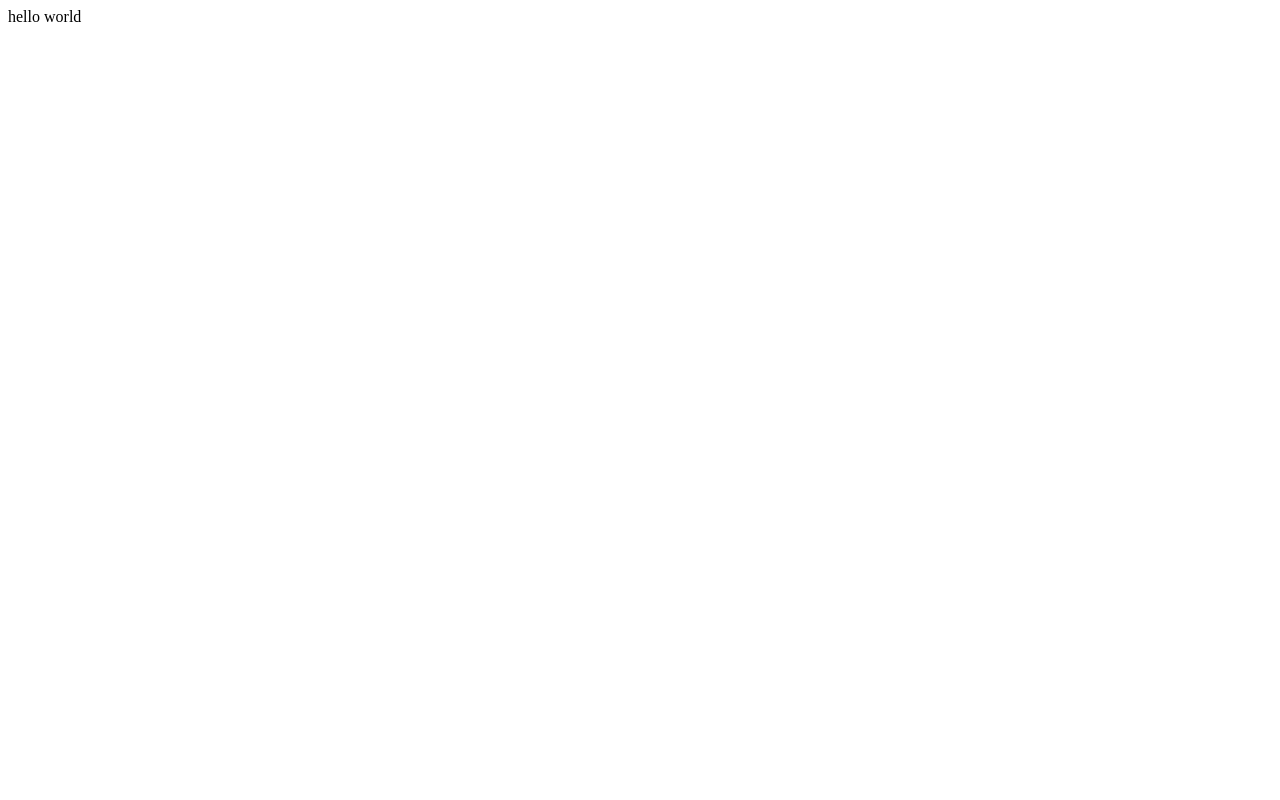
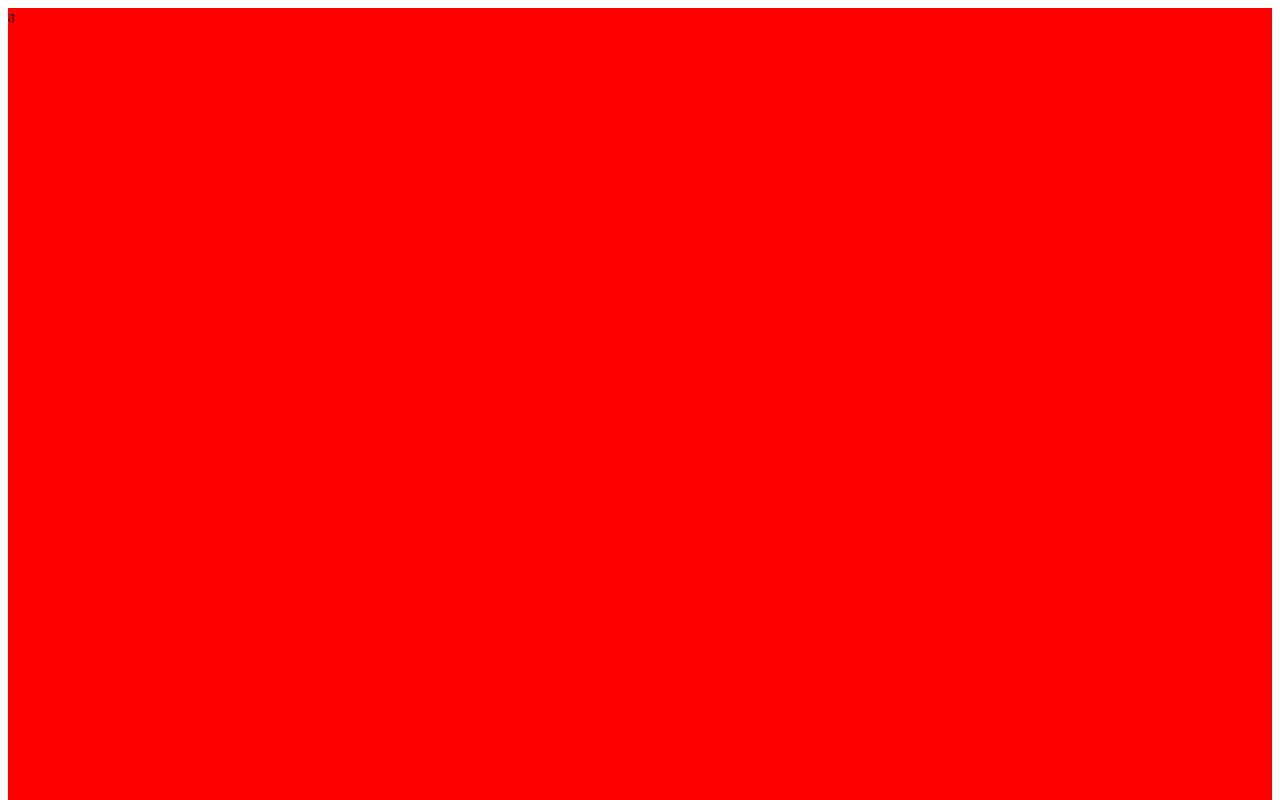
Before and after one commit to lucas8/scroll-spy, a React (Create React App) app: page / in a window 1280 px wide. Shown: the top 800 px of the page. Built offline with nearby package versions, Linux system fonts and the light colour scheme.

Commit message:
Accuratly set the current node

```diff
--- a/src/App.tsx
+++ b/src/App.tsx
@@ -5,7 +5,8 @@ import HelloWorld from './components/HelloWorld'
 function App() {
   return (
     <ScrollSpyProvider>
-      <HelloWorld />
+      <HelloWorld>a</HelloWorld>
+      <HelloWorld>b</HelloWorld>
     </ScrollSpyProvider>
   )
 }
--- a/src/components/HelloWorld.tsx
+++ b/src/components/HelloWorld.tsx
@@ -1,8 +1,16 @@
 import React from 'react'
 import { useScrollSpyState } from './ScrollSpyProvider'
 
-export default function HelloWorld() {
-  const { addNode: ref } = useScrollSpyState()
+interface Props {
+  children: React.ReactNode
+}
 
-  return <div ref={ref}>hello world</div>
+export default function HelloWorld({ children }: Props) {
+  const [ref] = useScrollSpyState()
+
+  return (
+    <div ref={ref} style={{ height: '100vh', background: 'red' }}>
+      {children}
+    </div>
+  )
 }
--- a/src/components/ScrollSpyProvider.tsx
+++ b/src/components/ScrollSpyProvider.tsx
@@ -1,17 +1,16 @@
 import React from 'react'
-
-interface ScrollSpyState {
-  elements: { ref: React.RefObject<any>; title: string }[]
-}
 
 interface ScrollSpyActions {
   addNode: (instance: HTMLDivElement | null) => void
 }
 
-interface ScrollSpyContextType extends ScrollSpyState, ScrollSpyActions {}
+interface ScrollSpyContextType extends ScrollSpyActions {
+  node: IntersectionObserverEntry | null
+}
 
 interface ScrollSpyProviderProps {
   children?: React.ReactNode
+  threshold?: number
 }
 
 // We initially set the context as undefined because we havent set up the state yet
@@ -21,25 +20,58 @@ const ScrollSpyContext = React.createContext<ScrollSpyContextType | undefined>(
 
 export default function ScrollSpyProvider({
   children,
+  threshold = 0.5,
 }: ScrollSpyProviderProps) {
-  const [state, setState] = React.useState<ScrollSpyState>({
-    elements: [],
-  })
+  const [node, setNode] = React.useState<IntersectionObserverEntry | null>(null)
+
+  // We want the IntersectionObserver inside a useRef because it will
+  // not trigger a rerender unline useState
+  const currentObserver = React.useRef(
+    new window.IntersectionObserver(
+      (entries) => {
+        entries.forEach((entry) => {
+          // If the entry past the threshold, set it as the current node
+          if (entry.intersectionRatio > threshold) {
+            setNode(entry)
+          } else {
+            return
+          }
+        })
+      },
+      {
+        threshold,
+      },
+    ),
+  )
 
   // We memorize the state & actions to prevent occasional unnecessary rerenders
   const value: ScrollSpyContextType = React.useMemo(
     () => ({
-      ...state,
+      node,
       // Because we can pass in a function as a 'ref' we can use this function
       // to add the node to the observer tree
       addNode: (instance: HTMLDivElement | null): void => {
-        console.log(instance)
+        console.log('hi')
+        if (instance) {
+          // TODO: Update hash
+          currentObserver.current.observe(instance)
+        }
       },
     }),
-    [state],
+    [],
   )
 
-  // console.log(state.elements)
+  React.useEffect(() => {
+    console.log(node)
+  }, [node])
+
+  // Cleanup
+  React.useEffect(() => {
+    // Capture the current value of the observer to cleanup with
+    const { current } = currentObserver
+
+    return () => current.disconnect()
+  }, [])
 
   return (
     <ScrollSpyContext.Provider value={value}>
@@ -56,5 +88,5 @@ export const useScrollSpyState = () => {
     )
   }
 
-  return context
+  return [context.addNode]
 }
```
